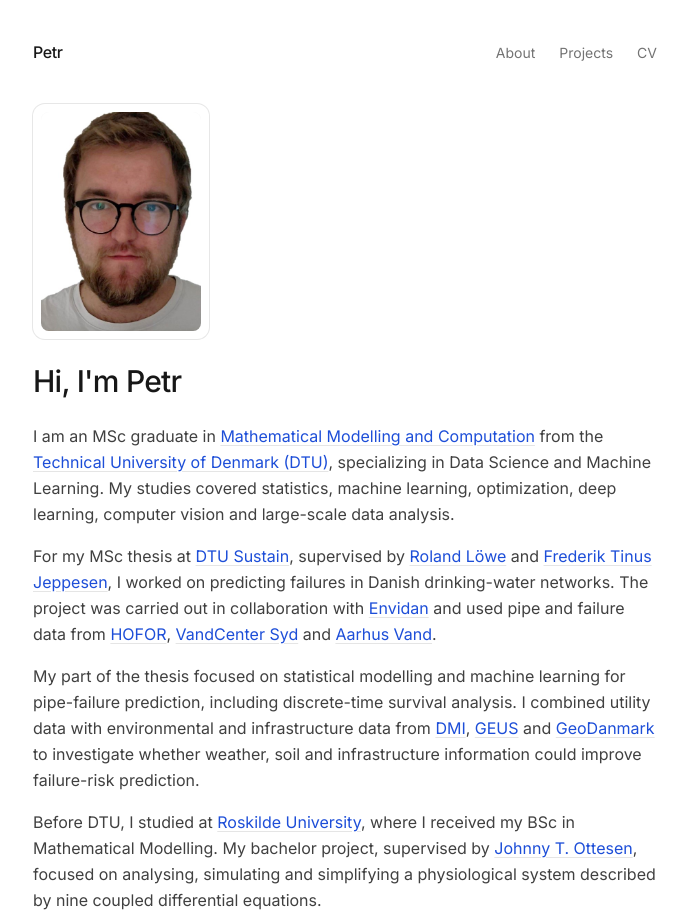
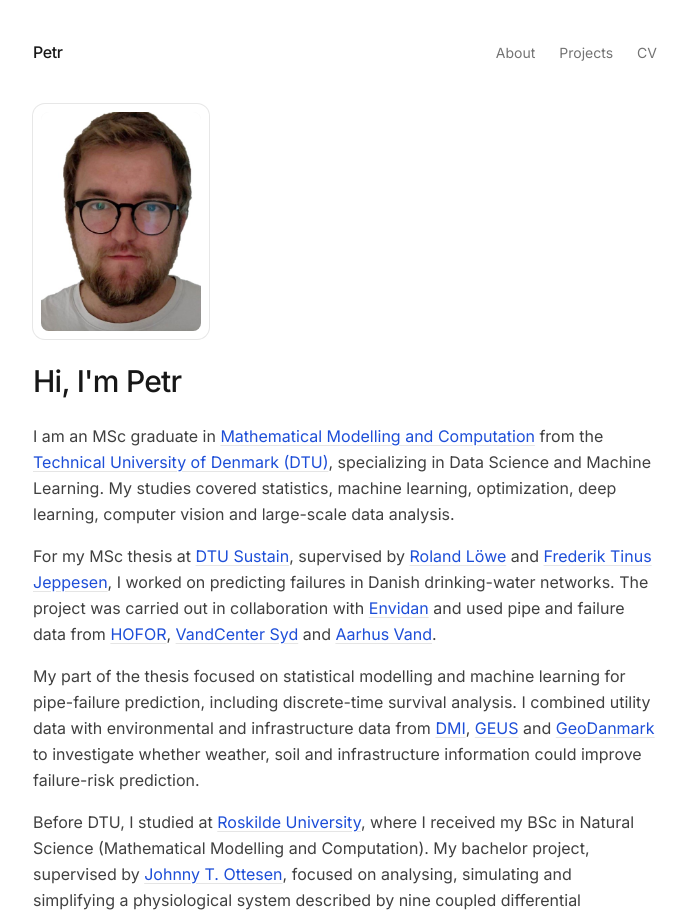
Before and after one commit to Cerlog/portfolio, a Next.js app: page / in a window 1280 px wide. Shown: the top 918 px of the page, without its empty margins (295-983 px from the left). Built offline with nearby package versions, Linux system fonts and the light colour scheme.

Commit message:
Name the BSc programme consistently on the BSc page and About text
Both now say "BSc in Natural Science (Mathematical Modelling and Computation)".

Co-Authored-By: Claude Opus 5.5 <noreply@anthropic.com>

```diff
--- a/content/projects/bsc-thesis-camp-oscillations.md
+++ b/content/projects/bsc-thesis-camp-oscillations.md
@@ -4,7 +4,7 @@ year: 2023
 type: thesis
 thesis:
   degree: BSc
-  institution: Roskilde University
+  institution: BSc in Natural Science (Mathematical Modelling and Computation), Roskilde University
   supervisors: [Johnny T. Ottesen]
 tags: [Dynamical systems, Mathematical biology, Bifurcation analysis]
 group: true
--- a/data/site.js
+++ b/data/site.js
@@ -45,7 +45,7 @@ export const site = {
 
     `Before DTU, I studied at
     <a href="https://ruc.dk/en" target="_blank" rel="noreferrer">Roskilde University</a>,
-    where I received my BSc in Mathematical Modelling. My bachelor project, supervised by
+    where I received my BSc in Natural Science (Mathematical Modelling and Computation). My bachelor project, supervised by
     <a href="https://forskning.ruc.dk/en/persons/johnny/" target="_blank" rel="noreferrer">
     Johnny T. Ottesen</a>, focused on analysing, simulating and simplifying a physiological
     system described by nine coupled differential equations.`,
```
